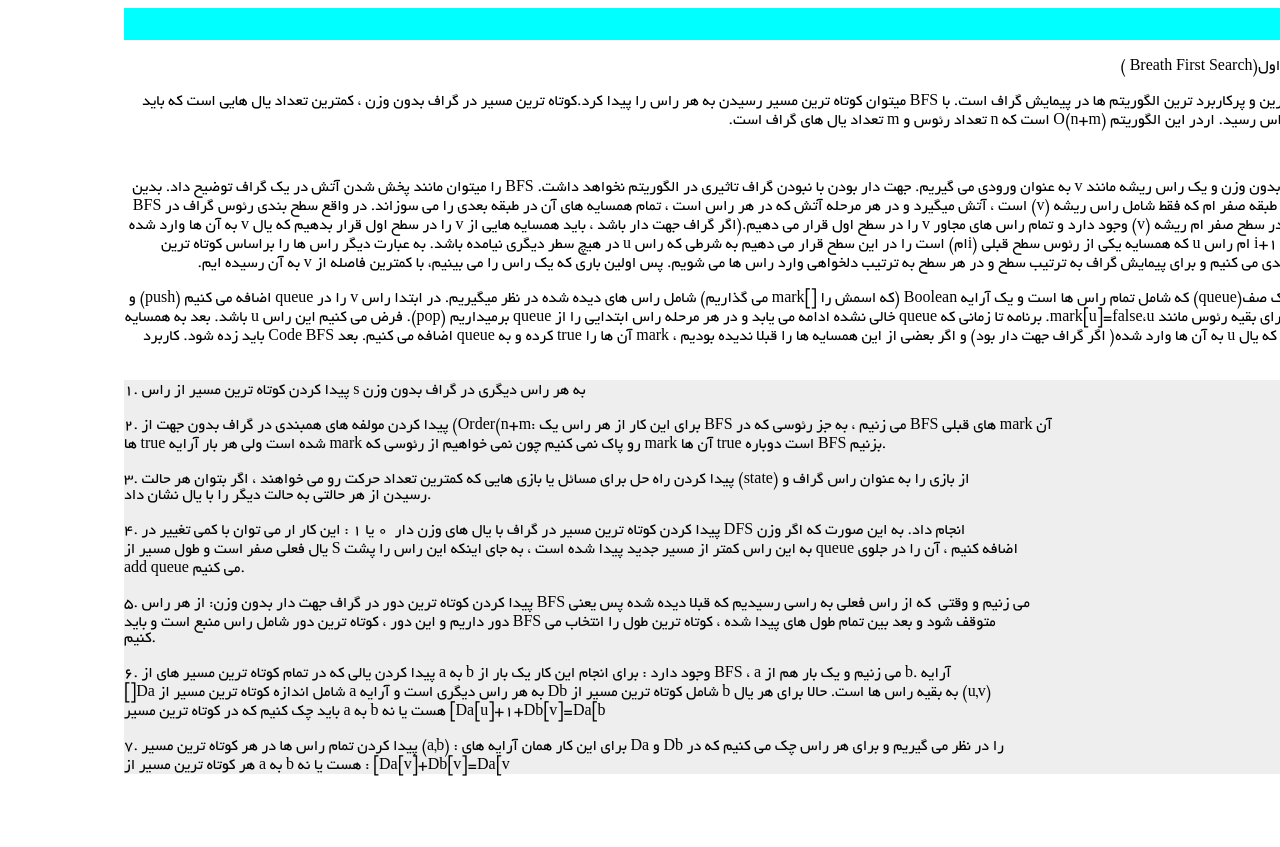
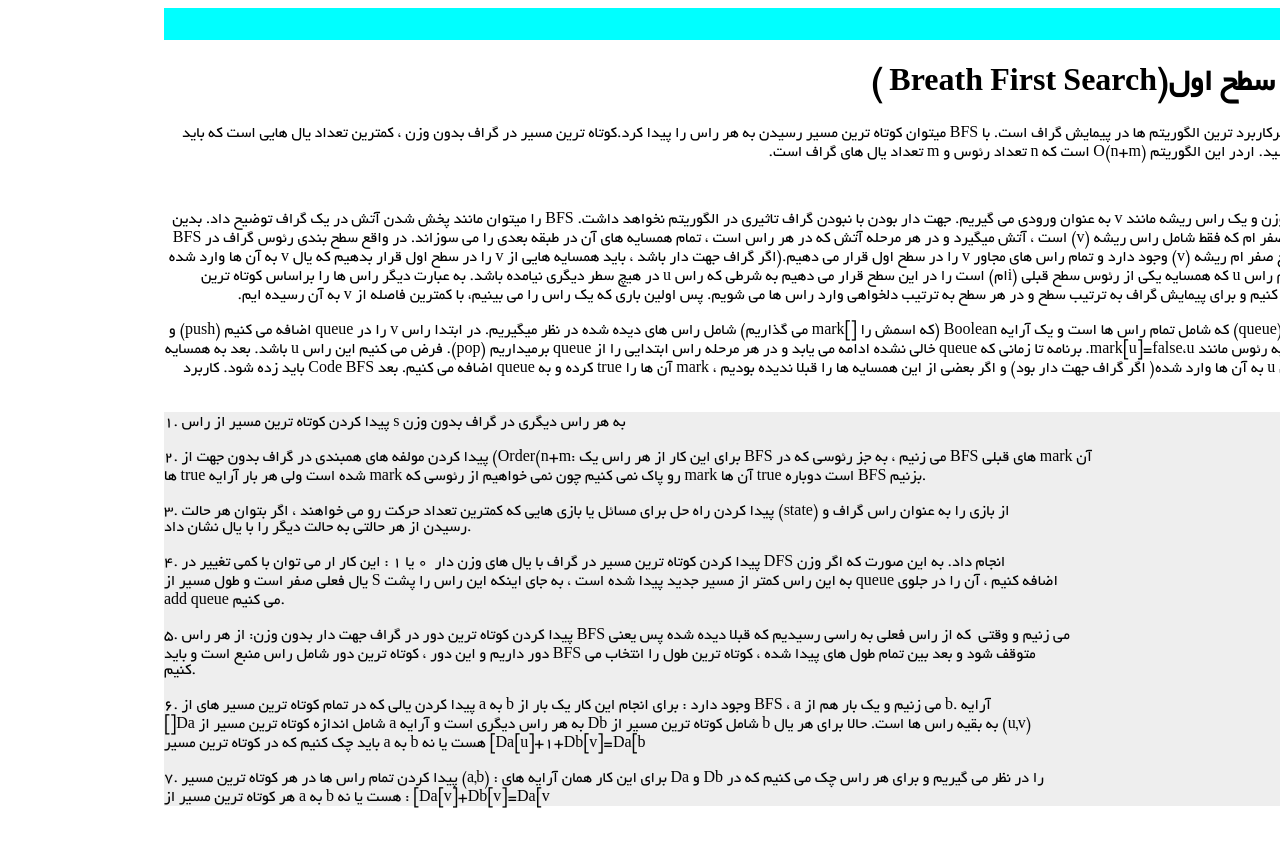
Before and after one commit to shaazzz/FarsiCP, a Jekyll site: the page built from wiki/algorithm/graph/BFS.md, in a window 1280 px wide. Shown: the top 847 px of the page. Built offline with Jekyll 4.4.1, drawn with Linux system fonts in a browser that asks for light colours; our own code applies the rules of GitHub Pages for plain Markdown files.

Commit message:
Update BFS.md

```diff
--- a/wiki/algorithm/graph/BFS.md
+++ b/wiki/algorithm/graph/BFS.md
@@ -2,7 +2,7 @@
 layout: Wiki
 ---
 
-جست و جوی سطح اول(Breath First Search )
+# جست و جوی سطح اول(Breath First Search )
 
 BFS یکی از مهم ترین و پرکاربرد ترین الگوریتم ها در پیمایش گراف است. با BFS میتوان کوتاه ترین مسیر رسیدن به هر راس را پیدا کرد.کوتاه ترین مسیر در گراف بدون وزن ، کمترین تعداد یال هایی است که باید طی شود تا به آن راس رسید. اردر این الگوریتم (O(n+m است که n تعداد رئوس و m تعداد یال های گراف است.
 
```
